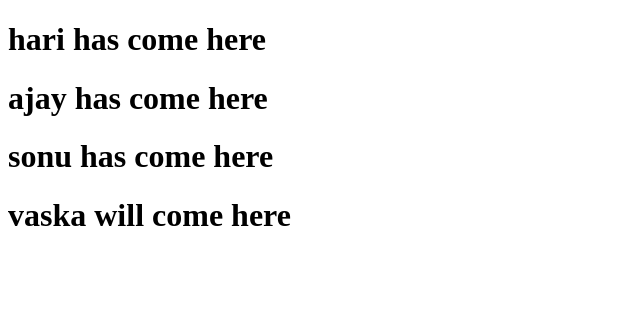
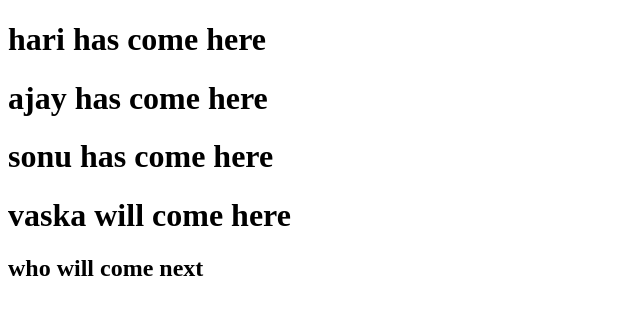
Before and after one commit to challahari520/testing, a plain HTML site: page index.html in a window 1280 px wide. Shown: the whole page, without its empty margins (0-640 px from the left). Drawn offline with Linux system fonts and the light colour scheme.

Commit message:
Update index.html

```diff
--- a/index.html
+++ b/index.html
@@ -8,5 +8,6 @@
 	<h1> ajay has come here </h1>
 	<h1> sonu has come here </h1>
 	<h1> vaska will come here </h1>
+	<h2> who will come next </h2>
 </body>
 </html>
```
